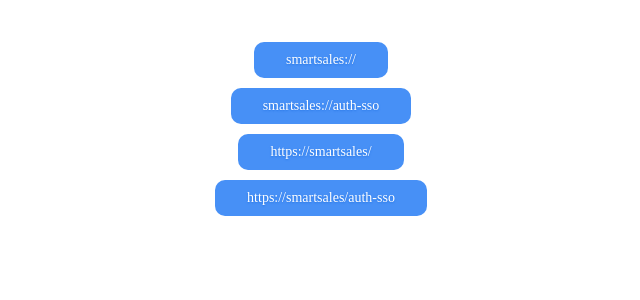
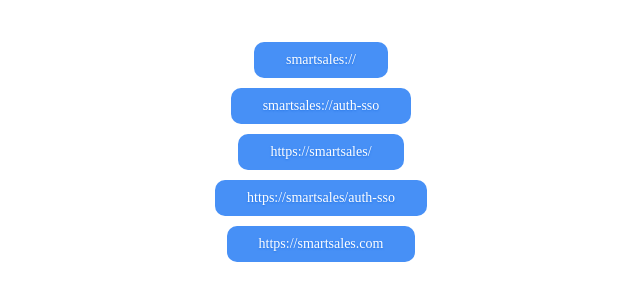
Before and after one commit to chongdev/open-app, a Nuxt app: page / in a window 1280 px wide. Shown: the top 300 px of the page, without its empty margins (319-959 px from the left). Built offline with nearby package versions, Linux system fonts and the light colour scheme.

Commit message:
Update index.vue

```diff
--- a/pages/index.vue
+++ b/pages/index.vue
@@ -16,6 +16,10 @@
         <div class="my-5">
           <a href="https://smartsales/auth-sso" class="btn">https://smartsales/auth-sso</a>
         </div>
+
+        <div class="my-5">
+          <a href="https://smartsales.com" class="btn">https://smartsales.com</a>
+        </div>
       </div>
     </div>
 </template>
```
